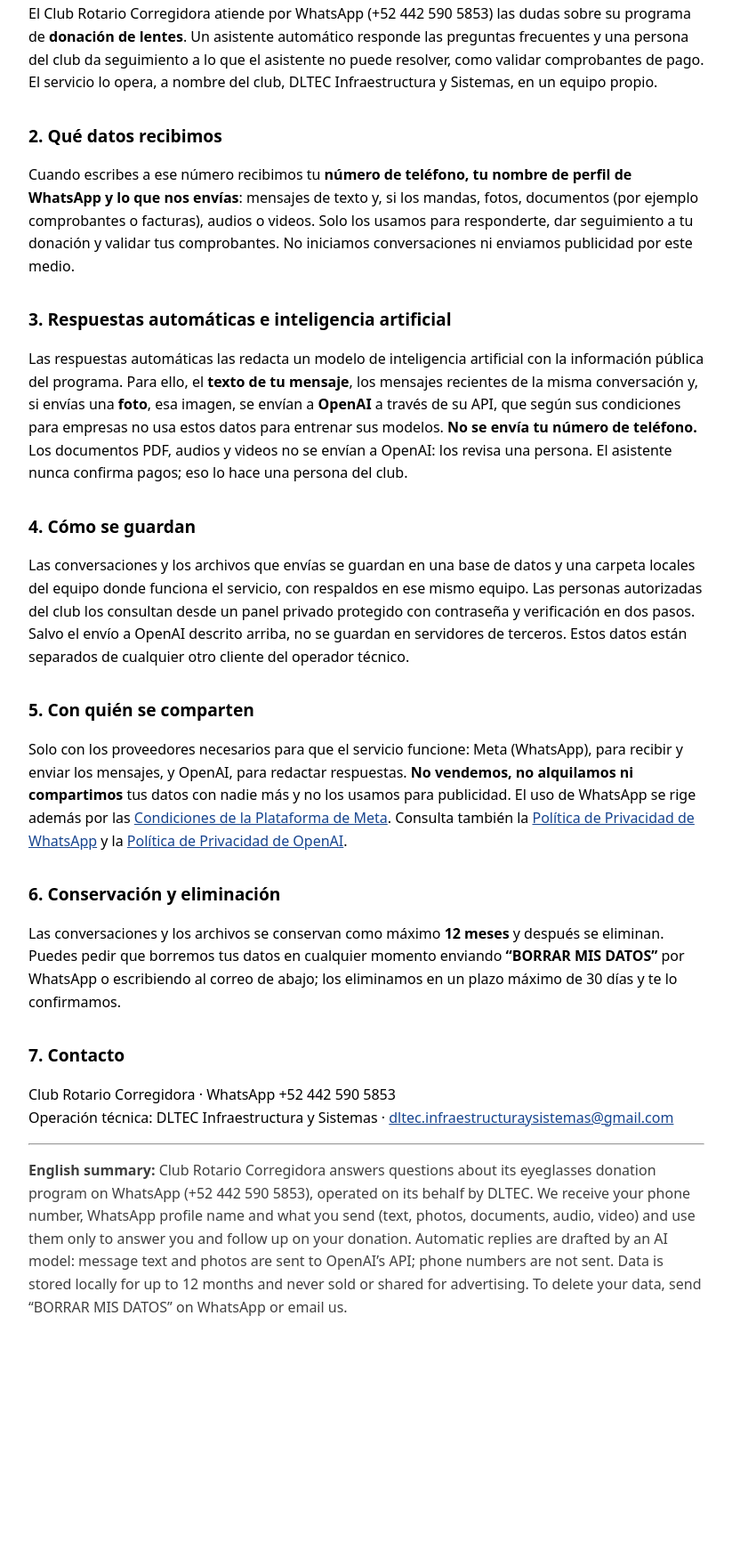
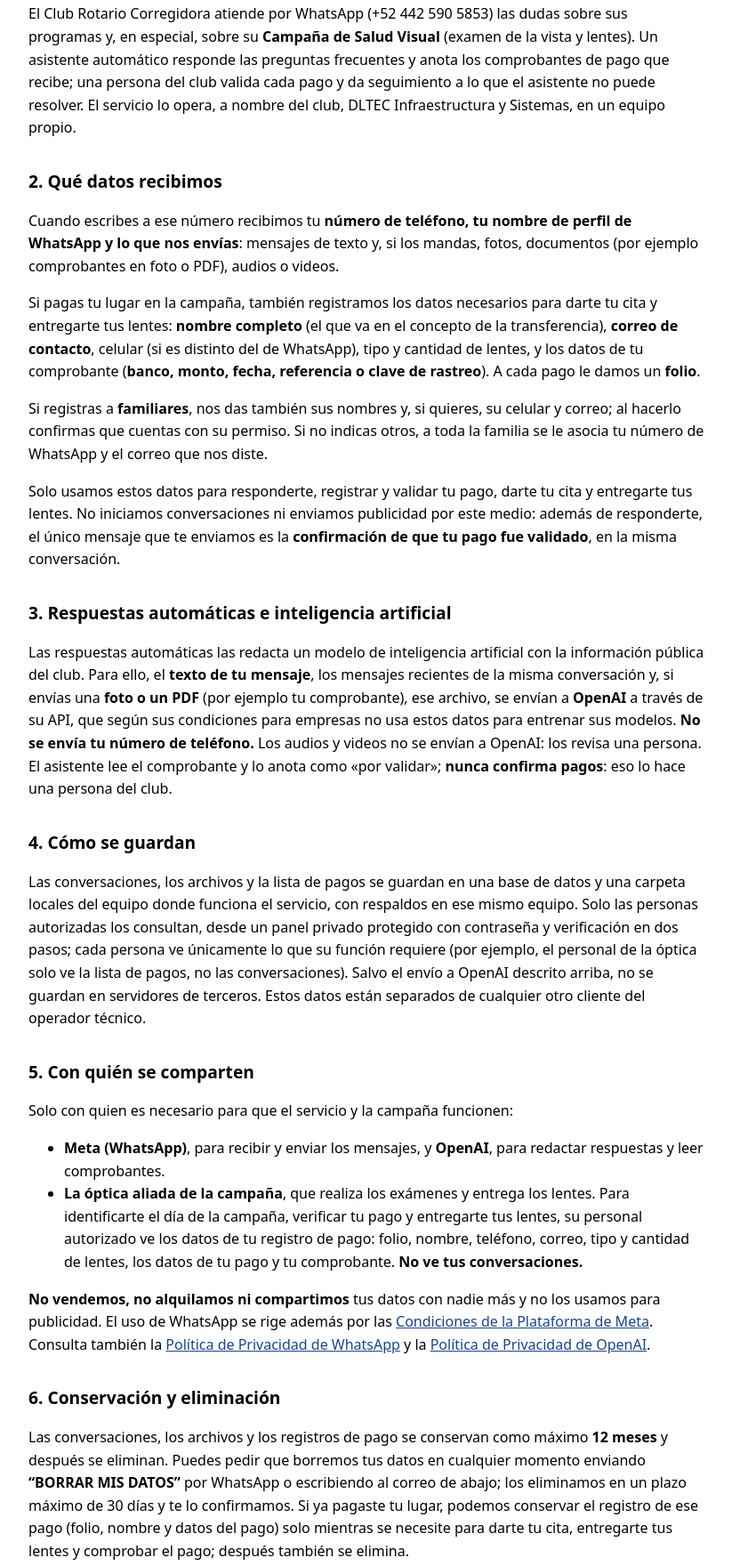
Before and after one commit to DLTEC/DLTEC.github.io, a plain HTML site: page rotario-privacidad.html in a window 1280 px wide. Shown: the part 282-2042 px from the top of the page at 89% size, without its empty margins (228-1051 px from the left). Before the commit the page ends 1812 px from the top, so only its background shows below. Drawn offline with Linux system fonts and the light colour scheme.

Commit message:
Rotary: política de privacidad actualizada (pagos, familias, óptica, PDFs a OpenAI)
Co-Authored-By: Claude Opus 5.5 <noreply@anthropic.com>

```diff
--- a/rotario-privacidad.html
+++ b/rotario-privacidad.html
@@ -16,59 +16,81 @@
 </head>
 <body>
 <h1>Política de privacidad · WhatsApp del Club Rotario Corregidora</h1>
-<p class="meta">Última actualización: 17 de noviembre de 2026 · Responsable: Club Rotario Corregidora ·
+<p class="meta">Última actualización: 19 de noviembre de 2026 · Responsable: Club Rotario Corregidora ·
 Operación técnica: DLTEC Infraestructura y Sistemas</p>
 
 <h2>1. Qué es este servicio</h2>
-<p>El Club Rotario Corregidora atiende por WhatsApp (+52 442 590 5853) las dudas sobre su programa de
-<strong>donación de lentes</strong>. Un asistente automático responde las preguntas frecuentes y una persona del club da
-seguimiento a lo que el asistente no puede resolver, como validar comprobantes de pago. El servicio lo opera, a nombre del
-club, DLTEC Infraestructura y Sistemas, en un equipo propio.</p>
+<p>El Club Rotario Corregidora atiende por WhatsApp (+52 442 590 5853) las dudas sobre sus programas y, en especial, sobre
+su <strong>Campaña de Salud Visual</strong> (examen de la vista y lentes). Un asistente automático responde las preguntas
+frecuentes y anota los comprobantes de pago que recibe; una persona del club valida cada pago y da seguimiento a lo que el
+asistente no puede resolver. El servicio lo opera, a nombre del club, DLTEC Infraestructura y Sistemas, en un equipo propio.</p>
 
 <h2>2. Qué datos recibimos</h2>
 <p>Cuando escribes a ese número recibimos tu <strong>número de teléfono, tu nombre de perfil de WhatsApp y lo que nos
-envías</strong>: mensajes de texto y, si los mandas, fotos, documentos (por ejemplo comprobantes o facturas), audios o videos.
-Solo los usamos para responderte, dar seguimiento a tu donación y validar tus comprobantes. No iniciamos conversaciones
-ni enviamos publicidad por este medio.</p>
+envías</strong>: mensajes de texto y, si los mandas, fotos, documentos (por ejemplo comprobantes en foto o PDF), audios o videos.</p>
+<p>Si pagas tu lugar en la campaña, también registramos los datos necesarios para darte tu cita y entregarte tus lentes:
+<strong>nombre completo</strong> (el que va en el concepto de la transferencia), <strong>correo de contacto</strong>,
+celular (si es distinto del de WhatsApp), tipo y cantidad de lentes, y los datos de tu comprobante (<strong>banco, monto,
+fecha, referencia o clave de rastreo</strong>). A cada pago le damos un <strong>folio</strong>.</p>
+<p>Si registras a <strong>familiares</strong>, nos das también sus nombres y, si quieres, su celular y correo; al hacerlo
+confirmas que cuentas con su permiso. Si no indicas otros, a toda la familia se le asocia tu número de WhatsApp y el correo
+que nos diste.</p>
+<p>Solo usamos estos datos para responderte, registrar y validar tu pago, darte tu cita y entregarte tus lentes. No iniciamos
+conversaciones ni enviamos publicidad por este medio: además de responderte, el único mensaje que te enviamos es la
+<strong>confirmación de que tu pago fue validado</strong>, en la misma conversación.</p>
 
 <h2>3. Respuestas automáticas e inteligencia artificial</h2>
-<p>Las respuestas automáticas las redacta un modelo de inteligencia artificial con la información pública del programa.
-Para ello, el <strong>texto de tu mensaje</strong>, los mensajes recientes de la misma conversación y, si envías una
-<strong>foto</strong>, esa imagen, se envían a <strong>OpenAI</strong> a través de su API, que según sus condiciones para
-empresas no usa estos datos para entrenar sus modelos. <strong>No se envía tu número de teléfono.</strong> Los documentos
-PDF, audios y videos no se envían a OpenAI: los revisa una persona. El asistente nunca confirma pagos; eso lo hace una
-persona del club.</p>
+<p>Las respuestas automáticas las redacta un modelo de inteligencia artificial con la información pública del club. Para
+ello, el <strong>texto de tu mensaje</strong>, los mensajes recientes de la misma conversación y, si envías una
+<strong>foto o un PDF</strong> (por ejemplo tu comprobante), ese archivo, se envían a <strong>OpenAI</strong> a través de su
+API, que según sus condiciones para empresas no usa estos datos para entrenar sus modelos. <strong>No se envía tu número
+de teléfono.</strong> Los audios y videos no se envían a OpenAI: los revisa una persona. El asistente lee el comprobante y lo
+anota como «por validar»; <strong>nunca confirma pagos</strong>: eso lo hace una persona del club.</p>
 
 <h2>4. Cómo se guardan</h2>
-<p>Las conversaciones y los archivos que envías se guardan en una base de datos y una carpeta locales del equipo donde
-funciona el servicio, con respaldos en ese mismo equipo. Las personas autorizadas del club los consultan desde un panel
-privado protegido con contraseña y verificación en dos pasos. Salvo el envío a OpenAI descrito arriba, no se guardan en
-servidores de terceros. Estos datos están separados de cualquier otro cliente del operador técnico.</p>
+<p>Las conversaciones, los archivos y la lista de pagos se guardan en una base de datos y una carpeta locales del equipo
+donde funciona el servicio, con respaldos en ese mismo equipo. Solo las personas autorizadas los consultan, desde un panel
+privado protegido con contraseña y verificación en dos pasos; cada persona ve únicamente lo que su función requiere (por
+ejemplo, el personal de la óptica solo ve la lista de pagos, no las conversaciones). Salvo el envío a OpenAI descrito arriba,
+no se guardan en servidores de terceros. Estos datos están separados de cualquier otro cliente del operador técnico.</p>
 
 <h2>5. Con quién se comparten</h2>
-<p>Solo con los proveedores necesarios para que el servicio funcione: Meta (WhatsApp), para recibir y enviar los mensajes,
-y OpenAI, para redactar respuestas. <strong>No vendemos, no alquilamos ni compartimos</strong> tus datos con nadie más y no
-los usamos para publicidad. El uso de WhatsApp se rige además por las
-<a href="https://developers.facebook.com/terms/">Condiciones de la Plataforma de Meta</a>. Consulta también la
-<a href="https://www.whatsapp.com/legal/privacy-policy">Política de Privacidad de WhatsApp</a> y la
+<p>Solo con quien es necesario para que el servicio y la campaña funcionen:</p>
+<ul>
+  <li><strong>Meta (WhatsApp)</strong>, para recibir y enviar los mensajes, y <strong>OpenAI</strong>, para redactar
+  respuestas y leer comprobantes.</li>
+  <li><strong>La óptica aliada de la campaña</strong>, que realiza los exámenes y entrega los lentes. Para identificarte el
+  día de la campaña, verificar tu pago y entregarte tus lentes, su personal autorizado ve los datos de tu registro de pago:
+  folio, nombre, teléfono, correo, tipo y cantidad de lentes, los datos de tu pago y tu comprobante. <strong>No ve tus
+  conversaciones.</strong></li>
+</ul>
+<p><strong>No vendemos, no alquilamos ni compartimos</strong> tus datos con nadie más y no los usamos para publicidad. El uso
+de WhatsApp se rige además por las <a href="https://developers.facebook.com/terms/">Condiciones de la Plataforma de Meta</a>.
+Consulta también la <a href="https://www.whatsapp.com/legal/privacy-policy">Política de Privacidad de WhatsApp</a> y la
 <a href="https://openai.com/policies/privacy-policy/">Política de Privacidad de OpenAI</a>.</p>
 
 <h2>6. Conservación y eliminación</h2>
-<p>Las conversaciones y los archivos se conservan como máximo <strong>12 meses</strong> y después se eliminan. Puedes pedir
-que borremos tus datos en cualquier momento enviando <strong>“BORRAR MIS DATOS”</strong> por WhatsApp o escribiendo al
-correo de abajo; los eliminamos en un plazo máximo de 30 días y te lo confirmamos.</p>
+<p>Las conversaciones, los archivos y los registros de pago se conservan como máximo <strong>12 meses</strong> y después se
+eliminan. Puedes pedir que borremos tus datos en cualquier momento enviando <strong>“BORRAR MIS DATOS”</strong> por WhatsApp
+o escribiendo al correo de abajo; los eliminamos en un plazo máximo de 30 días y te lo confirmamos. Si ya pagaste tu lugar,
+podemos conservar el registro de ese pago (folio, nombre y datos del pago) solo mientras se necesite para darte tu cita,
+entregarte tus lentes y comprobar el pago; después también se elimina.</p>
 
 <h2>7. Contacto</h2>
-<p>Club Rotario Corregidora · WhatsApp +52 442 590 5853<br>
+<p>Club Rotario Corregidora · WhatsApp +52 442 590 5853 ·
+<a href="mailto:rotarioscorregidoraqro@gmail.com">rotarioscorregidoraqro@gmail.com</a><br>
 Operación técnica: DLTEC Infraestructura y Sistemas ·
 <a href="mailto:dltec.infraestructuraysistemas@gmail.com">dltec.infraestructuraysistemas@gmail.com</a></p>
 
 <hr>
-<p class="meta"><strong>English summary:</strong> Club Rotario Corregidora answers questions about its eyeglasses donation
-program on WhatsApp (+52 442 590 5853), operated on its behalf by DLTEC. We receive your phone number, WhatsApp profile name
-and what you send (text, photos, documents, audio, video) and use them only to answer you and follow up on your donation.
-Automatic replies are drafted by an AI model: message text and photos are sent to OpenAI’s API; phone numbers are not
-sent. Data is stored locally for up to 12 months and never sold or shared for advertising. To delete your data, send
+<p class="meta"><strong>English summary:</strong> Club Rotario Corregidora answers questions about its programs, mainly its
+eye-care campaign, on WhatsApp (+52 442 590 5853), operated on its behalf by DLTEC. We receive your phone number, WhatsApp
+profile name and what you send (text, photos, documents, audio, video). If you pay for the campaign we also record your full
+name, contact email, lens type and the details of your payment receipt, and give it a folio number; you may also register
+family members with their permission. Automatic replies are drafted by an AI model: message text, photos and PDFs are sent to
+OpenAI’s API; phone numbers are not sent. A club member validates every payment and we message you only to reply and to
+confirm your payment. The partner optical shop sees your payment record (not your conversations) to verify it and deliver your
+glasses. Data is stored locally for up to 12 months and never sold or shared for advertising. To delete your data, send
 “BORRAR MIS DATOS” on WhatsApp or email us.</p>
 </body>
 </html>
```
